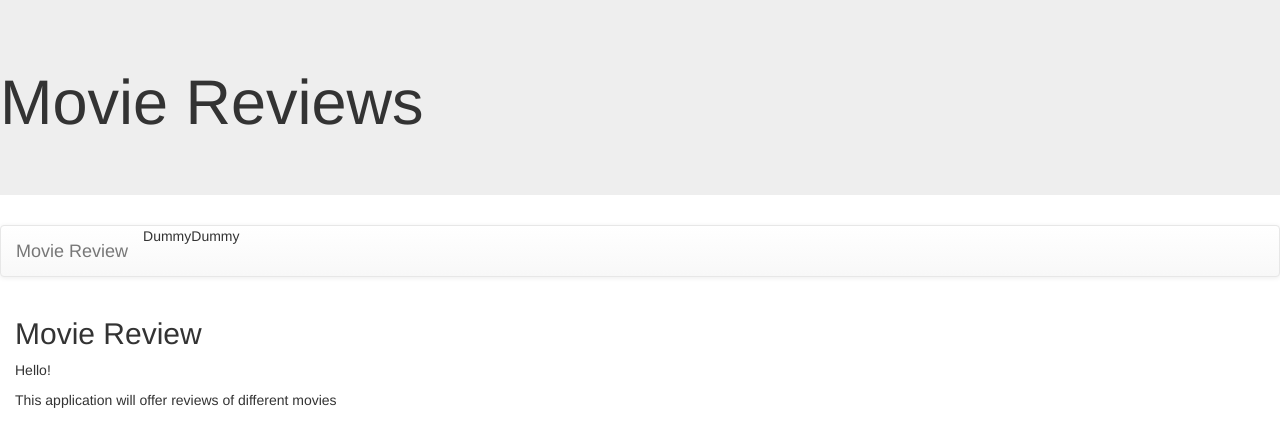
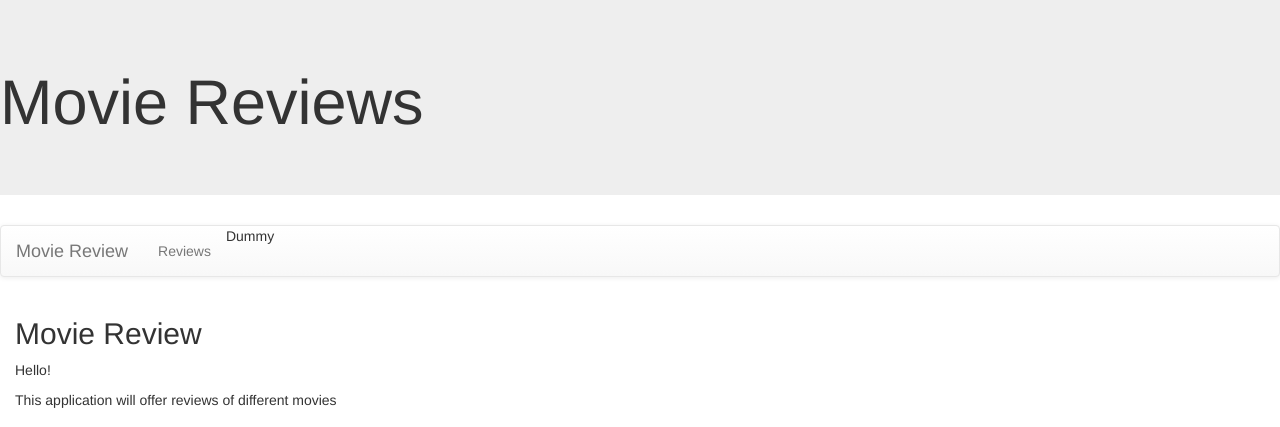
Before and after one commit to olassia/MovieReview2021, a Django app: page /movie/ in a window 1280 px wide. Shown: the top 427 px of the page. Run offline with Django 3.2, Linux system fonts and the light colour scheme; some libraries are stand-ins or nearby versions.

Commit message:
Reviewws view commit

```diff
--- a/movie/templates/base.html
+++ b/movie/templates/base.html
@@ -16,7 +16,7 @@
 <a class="navbar-brand" href="{% url 'index' %}">Movie Review</a>
 </div>
 <ul class="nav navbar-nav">
-<li>Dummy</li>
+<li><a href="{% url 'reviews' %}">Reviews</a></li>
 <li>Dummy</li>
 </ul>
 </div>
--- a/movie/urls.py
+++ b/movie/urls.py
@@ -2,5 +2,6 @@ from django.urls import path
 from . import views
 
 urlpatterns = [
-    path('', views.index, name='index')
+    path('', views.index, name='index'),
+    path('reviews/', views.reviews, name='reviews'),
 ]
--- a/movie/views.py
+++ b/movie/views.py
@@ -1,5 +1,14 @@
-from django.shortcuts import render
+from movie.models import Review
+from django.shortcuts import render, get_object_or_404
+from .models import Film, MovieType, Review
+from django.urls import reverse_lazy
+
+
 
 # Create your views here.
 def index(request):
     return render(request, 'movie/index.html')
+
+def reviews(request):
+    review_list=Review.objects.all()
+    return render(request, 'movie/reviews.html', {'review_list': review_list})
```
Also changed, not shown: movie/templates/movie/reviews.html (added, +9 -0 lines).
